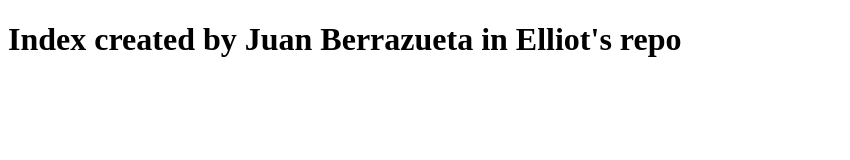
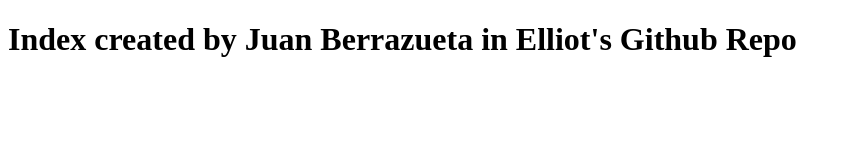
Before and after one commit to ElliotAranaMorales/ElliotAranaPublicRemoteRepo1, a plain HTML site: page index.html in a window 1280 px wide. Shown: the whole page, without its empty margins (0-850 px from the left). Drawn offline with Linux system fonts and the light colour scheme.

Commit message:
Index added by Juan Berrazueta

```diff
--- a/index.html
+++ b/index.html
@@ -6,6 +6,6 @@
     <title>Index Juan</title>
 </head>
 <body>
-    <h1>Index created by Juan Berrazueta in Elliot's repo</h1>
+    <h1>Index created by Juan Berrazueta in Elliot's Github Repo</h1>
 </body>
 </html>
```
